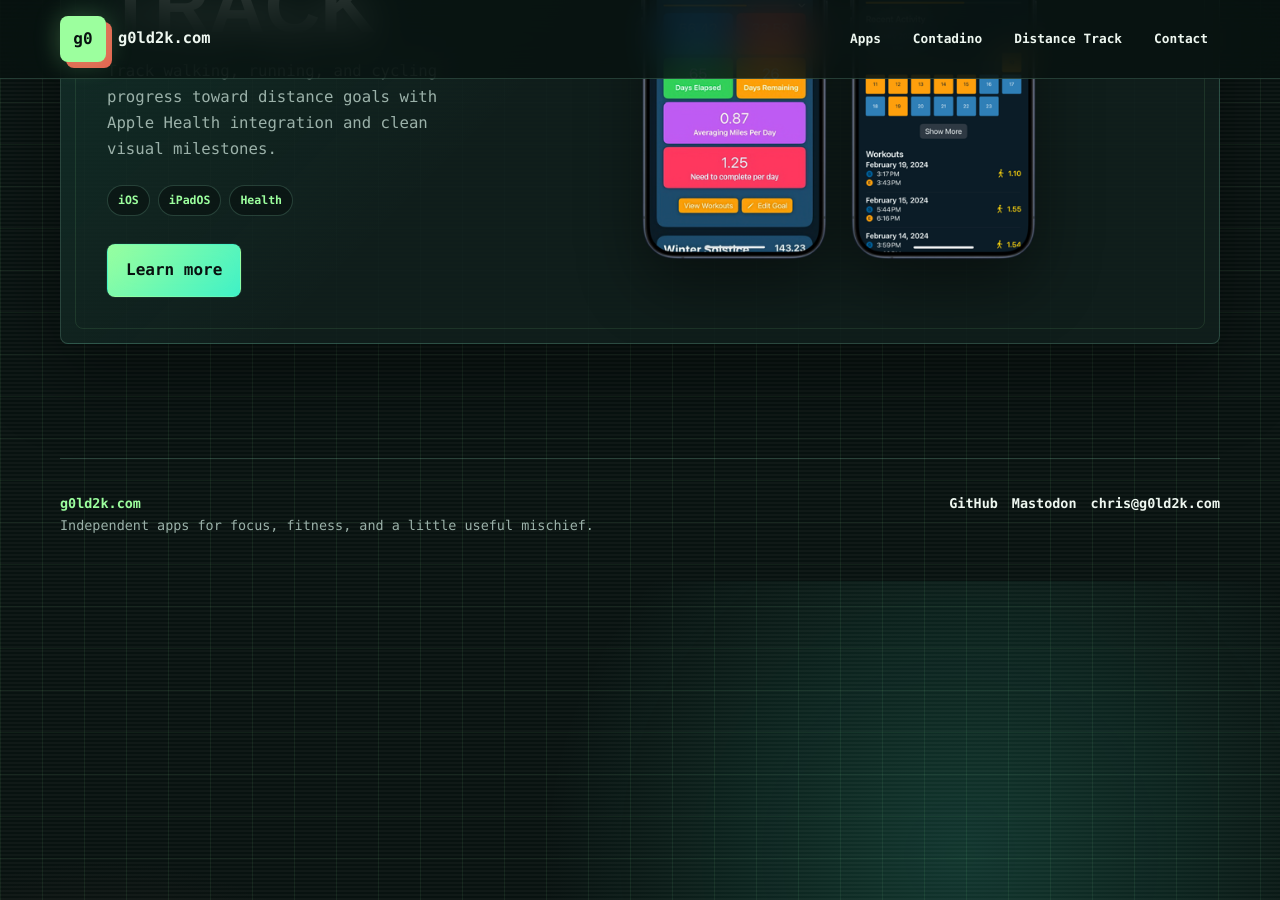
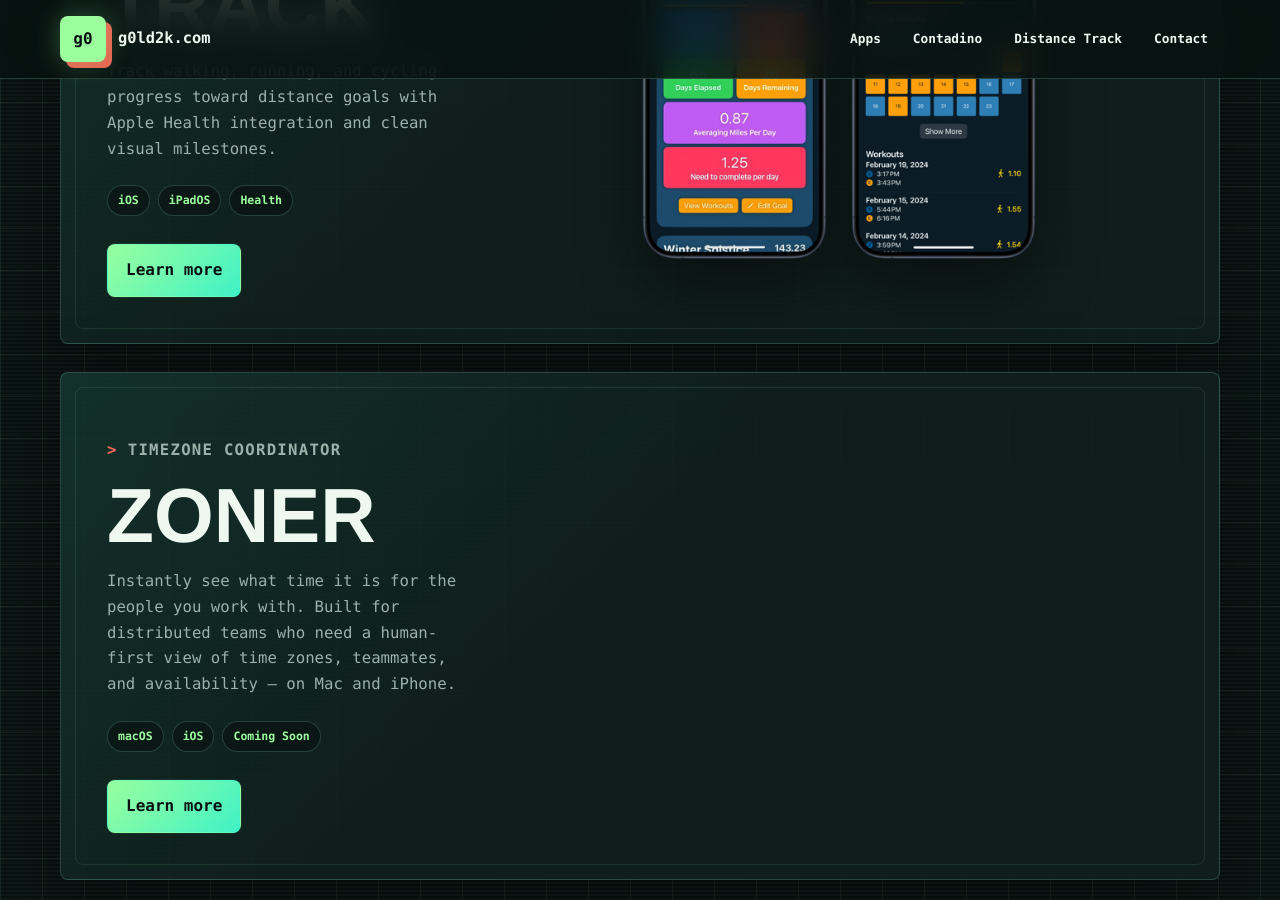
Before and after one commit to g0ld2k/g0ld2k.github.io, a Jekyll site: the page built from index.md, in a window 1280 px wide and 900 px high, scrolled down 2166 px. Built offline with Jekyll 4.4.1, drawn with Linux system fonts in a browser that asks for light colours.

Commit message:
Add Zoner product landing page, privacy policy, and support page
Closes #17

- Add Zoner/index.md: landing page with "Coming Soon" / TestFlight CTA
  placeholder, feature grid, and resource links
- Add Zoner/privacy.md: privacy policy covering no-tracking, user data
  (locations, people, groups, avatars), iCloud/CloudKit sync, App Group
  storage, and backup export/import
- Add Zoner/support.md: support page with iCloud sync, widget, and
  menu bar helper troubleshooting
- Update _includes/product_page.html: make hero image optional and
  support custom cta_url / cta_label (existing pages unaffected via
  fallback to app_store_url / "View on the App Store")
- Update index.md: add Zoner card to the homepage app grid and
  mention Zoner in the studio strip

```diff
--- a/index.md
+++ b/index.md
@@ -42,7 +42,7 @@ layout: default
   </div>
   <div>
     <strong>On the App Store</strong>
-    <span><a href="https://apps.apple.com/us/app/contadino/id1672167389">Contadino</a> and <a href="https://apps.apple.com/us/app/distance-track/id6476840699">Distance Track</a> are available now.</span>
+    <span><a href="https://apps.apple.com/us/app/contadino/id1672167389">Contadino</a> and <a href="https://apps.apple.com/us/app/distance-track/id6476840699">Distance Track</a> are available now. <a href="/Zoner/">Zoner</a> is coming soon.</span>
   </div>
 </section>
 
@@ -93,5 +93,19 @@ layout: default
         </picture>
       </div>
     </article>
+
+    <article class="app-card">
+      <div class="app-card-copy">
+        <p class="app-kicker">Timezone coordinator</p>
+        <h3>Zoner</h3>
+        <p>Instantly see what time it is for the people you work with. Built for distributed teams who need a human-first view of time zones, teammates, and availability — on Mac and iPhone.</p>
+        <div class="tag-row" aria-label="Zoner platforms">
+          <span>macOS</span>
+          <span>iOS</span>
+          <span>Coming Soon</span>
+        </div>
+        <a href="/Zoner/" class="button button-primary">Learn more</a>
+      </div>
+    </article>
   </div>
 </section>
```
Also changed, not shown: Zoner/index.md (added, +39 -0 lines), Zoner/privacy.md (added, +46 -0 lines), Zoner/support.md (added, +52 -0 lines), _includes/product_page.html (+6 -2 lines).
